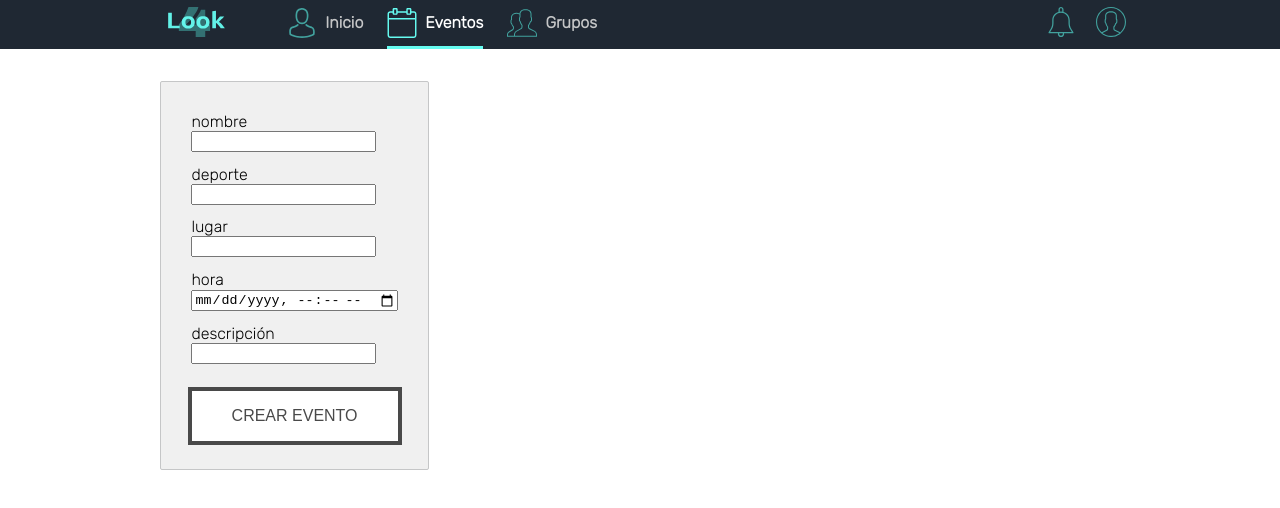
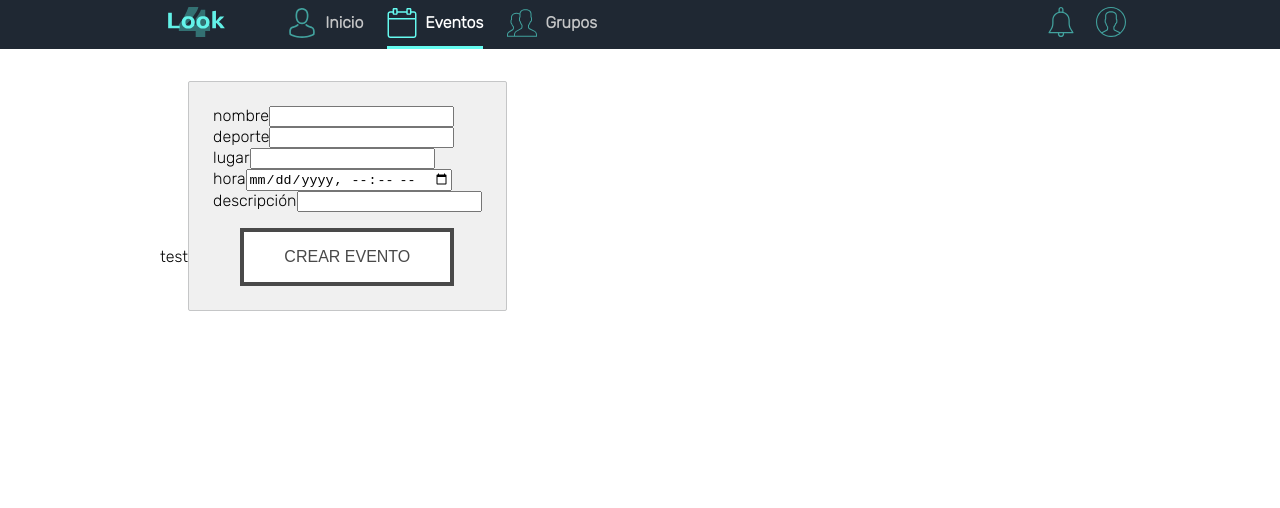
Before and after one commit to fullstacktf/Look4Team-Frontend, a React (Create React App) app: page /events/add in a window 1280 px wide. Shown: the top 508 px of the page. Built offline with nearby package versions, Linux system fonts and the light colour scheme.

Commit message:
FORMULARIO EventForm POST FUNCIONA

```diff
--- a/src/components/eventForm/EventForm.tsx
+++ b/src/components/eventForm/EventForm.tsx
@@ -3,85 +3,70 @@ import styled from "@emotion/styled";
 import { useState } from "react";
 import Input from "../input/Input";
 import Button from "../button/Button";
+import { EventCard } from "../../services/events/models";
 import { useFormInput } from "../../hooks/useFormInput";
-import { EventCard } from "../../services/events/models";
 import Request from "superagent";
 
-// export interface EventFormProps {
-//   EventCard[];
-// }
+export interface EventFormProps {}
 
 const EventForm: React.FC = () => {
-  const name = useFormInput("");
-  const sport = useFormInput("");
-  const description = useFormInput("");
-  const place = useFormInput("");
-  const time = useFormInput("");
-  const [value, setValue] = useState({
-    name: "",
-    sport: "",
-    description: "",
-    datetime: "",
-    place: ""
-  });
-
-  const handleSubmit = e => {
-    e.preventDefault();
-    setValue({
-      name: name.value,
-      sport: sport.value,
-      description: description.value,
-      datetime: time.value,
-      place: place.value
-    });
-
-    //@ts-ignore
+  // const { token } = useAuth()
+  const sendform = () => {
     Request.post("https://look4.team/api/events")
-      .send(value)
-      .set("Content-Type", "application/json")
-      .then(console.log(value))
+      .send(inputs)
+      // .set ( {headers: {authorization: `Bearer ${token}`}})c
+      .then(console.log(inputs))
       .catch(err => console.log("ha sucedido un error", err));
     // alert("tu evento ha sido creado!");
   };
-  const handleValue = () => {};
+
+  const { inputs, handleInputChange, handleSubmit } = useFormInput(sendform);
+
   return (
     <div>
+      test
       <FORM onSubmit={handleSubmit}>
         <Input
           label="nombre"
           name="name"
           type="text"
-          {...name}
-          required={true}
+          onChange={handleInputChange}
+          value={inputs.name}
         />
 
-        <Input label="deporte" name="sport" type="text" {...sport} />
+        <Input
+          label="deporte"
+          name="sport"
+          type="text"
+          onChange={handleInputChange}
+          value={inputs.sport}
+        />
 
         <Input
           label="lugar"
           name="place"
           type="text"
-          {...place}
-          required={true}
+          onChange={handleInputChange}
+          value={inputs.place}
         />
 
         <Input
           label="hora"
-          name="time"
+          name="datetime"
           type="datetime-local"
-          {...time}
-          required={true}
+          onChange={handleInputChange}
+          value={inputs.datetime}
         />
         <Input
           label="descripción"
           name="description"
           type="text"
-          {...description}
+          onChange={handleInputChange}
+          value={inputs.description}
         />
         <div>
           <Button text="CREAR EVENTO" />
         </div>
-        {/* <input type="submit" /> */}
       </FORM>
     </div>
   );
--- a/src/components/groupForm/GroupForm.tsx
+++ b/src/components/groupForm/GroupForm.tsx
@@ -1,76 +1,10 @@
 import * as React from "react";
 
 import styled from "@emotion/styled";
-import Button from "../button/Button";
-import Input from "../input/Input";
-import { useFormInput } from "../../hooks/useFormInput";
 export interface GroupFormProps {}
 
 const GroupForm: React.FC = () => {
-  const name = useFormInput("");
-  const image = useFormInput("");
-  const description = useFormInput("");
-  const user = useFormInput("");
-
-  // const [value, setValue] = useState("");
-
-  const handleSubmit = e => {
-    e.preventDefault();
-    console.log(name.value);
-    console.log(image.value);
-    console.log(description.value);
-    console.log(user.value);
-    alert("Tu grupo ha sido creado!");
-  };
-  return (
-    <div>
-      <FORM onSubmit={handleSubmit}>
-        <Input label="Nombre" name="name" type="text" {...name} />
-
-        <Input label="Imagen" name="image" type="file" {...image} />
-
-        <Input label="Usuarios" name="user" type="text" {...user} />
-
-        <Input
-          label="descripción"
-          name="description"
-          type="text"
-          {...description}
-          // value="description"
-        />
-        <div>
-          <Button text="CREAR GRUPO" />
-        </div>
-        {/* <input type="submit" /> */}
-      </FORM>
-    </div>
-  );
+  return <div>lka</div>;
 };
 
-const FORM = styled.form`
-  background-color: #f0f0f0;
-  display: inline-block;
-  padding: 1.5rem;
-  border: 1px solid #c5c6c7;
-  border-radius: 2px;
-  font-size: 1rem;
-
-  label {
-    display: block;
-  }
-
-  div {
-    padding: 0.4em;
-  }
-
-  div:last-child {
-    text-align: center;
-    padding-top: 1em;
-  }
-
-  input:nth-child() {
-    background-color: red;
-  }
-`;
-
 export default GroupForm;
--- a/src/components/input/Input.tsx
+++ b/src/components/input/Input.tsx
@@ -36,11 +36,27 @@ const Input: React.FC<InputProps> = ({
 };
 
 const DIV = styled.div`
-  padding: 0.4rem;
+  /* label {
+  display: block;
+} */
+  /* label {
+    color: #c5ecfd;
+  }
+  input {
+    outline: none;
+    padding: 0.4rem;
+    width: 100%;
+    margin: 10px 0;
+    background: transparent;
+    border: 0px;
+    padding: 10px;
+    outline: none;
+    box-sizing: border-box;
+    color: #c5ecfd;
 
-  label {
-    display: block;
-  }
+    outline: none;
+    border-bottom: 2px solid #c5ecfd;
+  } */
 `;
 
 export default Input;
--- a/src/hooks/useFormInput.ts
+++ b/src/hooks/useFormInput.ts
@@ -1,13 +1,39 @@
 import { useState } from "react";
 
-export function useFormInput(initialValue) {
-  const [value, setValue] = useState(initialValue);
+export interface valuesType {
+  initialEventData?: object;
+  name: string;
+  sport: string;
+  place: string;
+  datetime: string;
+  description: string;
+}
 
-  function handleChange(e) {
-    setValue(e.target.value);
-  }
+export const useFormInput = callback => {
+  let initialValues: valuesType = {
+    name: "",
+    sport: "",
+    place: "",
+    datetime: "",
+    description: ""
+  };
+  const [inputs, setInputs] = useState(initialValues);
+  const handleSubmit = event => {
+    if (event) {
+      event.preventDefault();
+    }
+    callback();
+  };
+  const handleInputChange = event => {
+    event.persist();
+    setInputs(inputs => ({
+      ...inputs,
+      [event.target.name]: event.target.value
+    }));
+  };
   return {
-    value,
-    onChange: handleChange
+    handleSubmit,
+    handleInputChange,
+    inputs
   };
-}
+};
```
